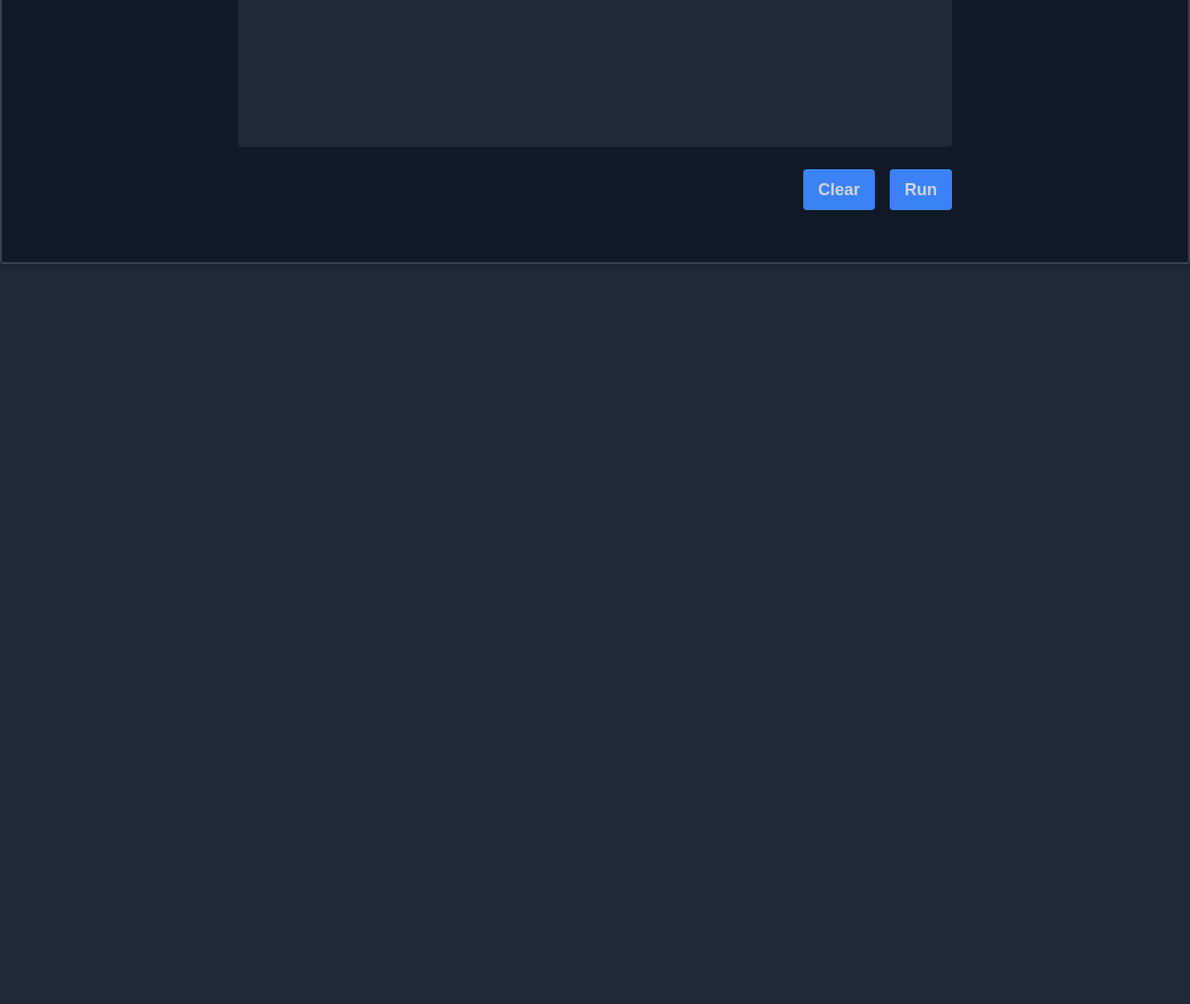
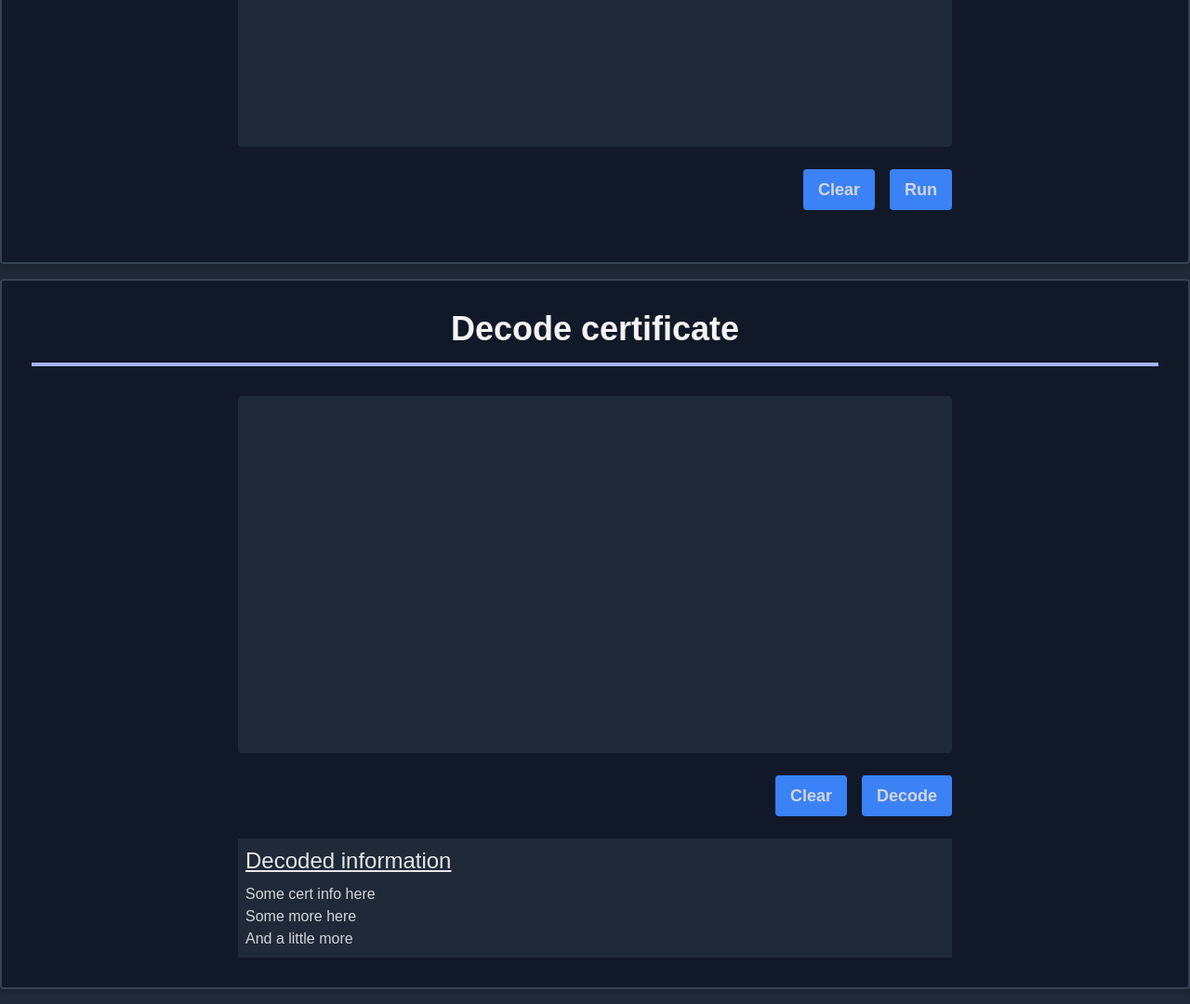
Before and after one commit to dkvz/crypto-tools, a website built with webpack: page src/index.html in a window 1280 px wide. Shown: the part 552-1632 px from the top of the page at 93% size. Before the commit the page ends 852 px from the top, so only its background shows below. Built offline with nearby package versions, Linux system fonts and the light colour scheme.

Commit message:
Start working on decoding certificates

```diff
--- a/src/index.html
+++ b/src/index.html
@@ -13,12 +13,16 @@
     class="modal fixed flex p-6 bg-gray-900 text-gray-300 rounded shadow-md border-2 border-gray-700 hidden">
     <div class="lds-dual-ring"></div>
   </div>
-  <main class="border-2 border-gray-700 my-4 p-4 lg:p-8 container mx-auto bg-gray-900 text-gray-300 rounded shadow-md">
-    <h1 class="text-4xl font-bold text-center text-gray-100 border-b-4 border-indigo-300 pb-4 mb-4">Some Crypto
-      Utilities
+  <main>
+
+    <section
+      class="app-section">
+      <h1 class="text-4xl font-bold text-center text-gray-100 border-b-4 border-indigo-300 pb-4 mb-4">Encrypt / Decrypt
+        text
       </h1>
       <div class="mb-6">
-      <strong>Note</strong>: the current page only contains client-side JavaScript, it should NOT send anything over the
+        <strong>Note</strong>: the current page only contains client-side JavaScript, it should NOT send anything over
+        the
         network.
       </div>
       <div id="msg" class="mb-6 p-2 bg-gray-800 hidden"></div>
@@ -44,6 +48,31 @@
           </div>
         </form>
       </section>
+    </section>
+
+    <section class="app-section">
+      <h1 class="text-4xl font-bold text-center text-gray-100 border-b-4 border-indigo-300 pb-4 mb-8">Decode certificate
+      </h1>
+      <div id="msgCert" class="mb-6 p-2 bg-gray-800 hidden"></div>
+      <section class="mx-auto lg:max-w-3xl">
+        <form id="certForm" action="#" method="POST">
+          <div id="certText" class="my-6 text-area" contenteditable="true"></div>
+          <div class="my-6 flex justify-end">
+            <button class="btn mr-4" id="certClearBtn" type="button">Clear</button>
+            <button class="btn" id="certDecodeBtn" type="submit">Decode</button>
+          </div>
+        </form>
+      </section>
+      <section class="mx-auto lg:max-w-3xl bg-gray-800 p-2">
+        <h2 class="text-2xl underline text-gray-200 mb-2">Decoded information</h2>
+        <ul>
+          <li>Some cert info here</li>
+          <li>Some more here</li>
+          <li>And a little more</li>
+        </ul>
+      </section>
+    </section>
+
   </main>
 </body>
 
--- a/src/styles/styles.pcss
+++ b/src/styles/styles.pcss
@@ -97,3 +97,7 @@ input[type="password"],
 .text-area {
   @apply md:h-64 lg:h-96 h-48 overflow-x-hidden overflow-y-auto break-all;
 }
+
+.app-section {
+  @apply border-2 border-gray-700 my-4 p-4 lg:p-8 container mx-auto bg-gray-900 text-gray-300 rounded shadow-md;
+}
```
Lines whose indentation alone changed are shown as unchanged.
